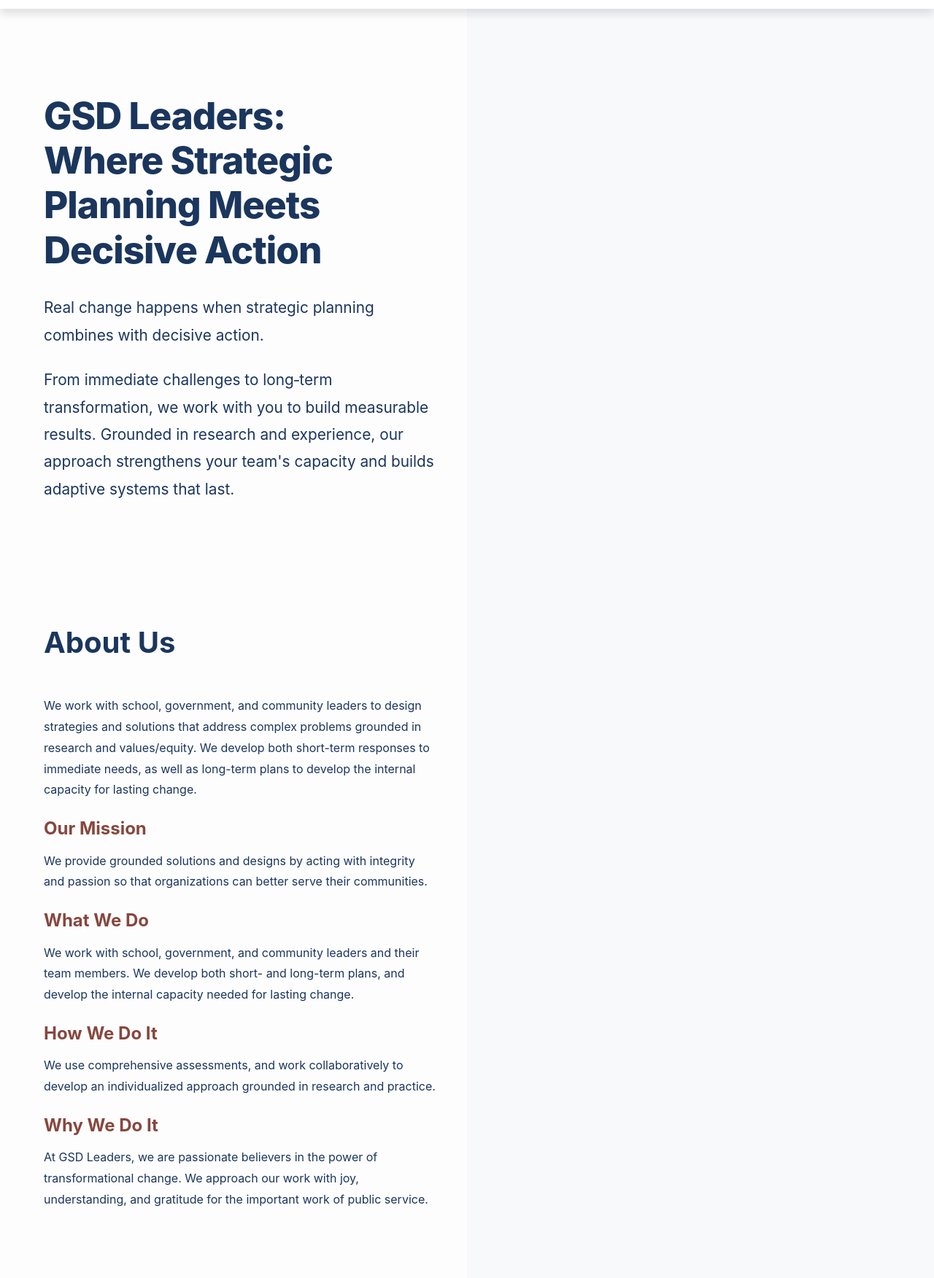
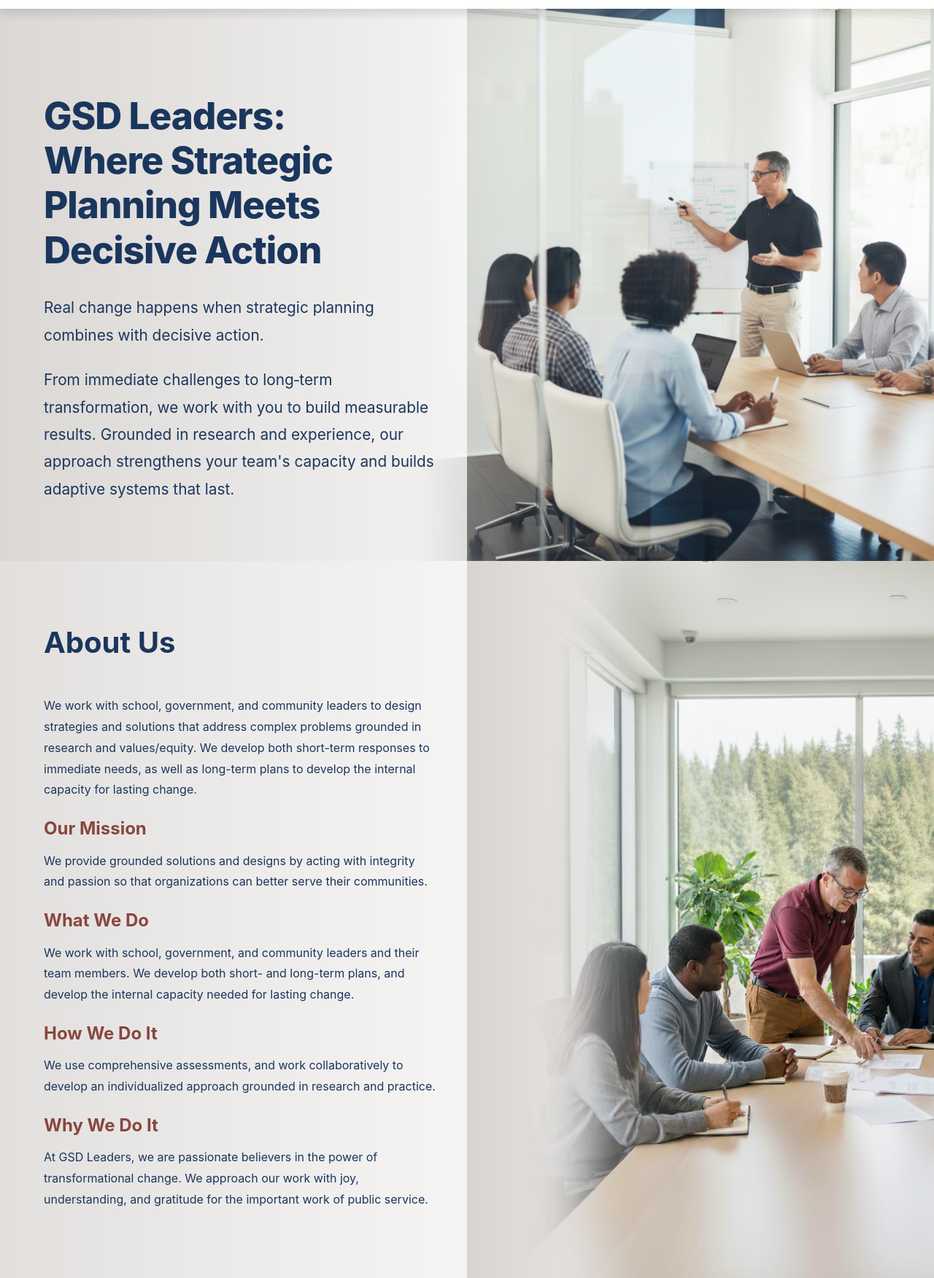
Before and after one commit to jj-zone/GSD-Leaders-Inc, a plain HTML site: page index.html in a window 1280 px wide. Shown: the part 148-1900 px from the top of the page at 73% size. Drawn offline with Linux system fonts and the light colour scheme.

Commit message:
updated img path in CSS file

```diff
--- a/assets/css/style.css
+++ b/assets/css/style.css
@@ -74,7 +74,7 @@ section .container {
 .intro-section {
     margin-top: 130px;
     padding: 120px 0 80px;
-    background: url('../assets/img/GSD/GSD-Leaders-02.png');
+    background: url('../img/GSD/GSD-Leaders-02.png');
     background-size: cover;
     background-position: center;
 }
@@ -91,7 +91,7 @@ section .container {
 }
 
 #about {
-    background: url('../assets/img/GSD/GSD-Leaders-01.png');
+    background: url('../img/GSD/GSD-Leaders-01.png');
     background-size: cover;
     background-position: center;
     padding: 80px 0;
```
